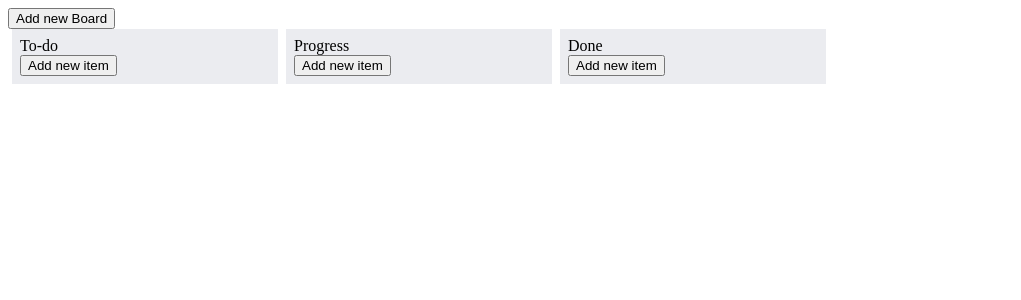
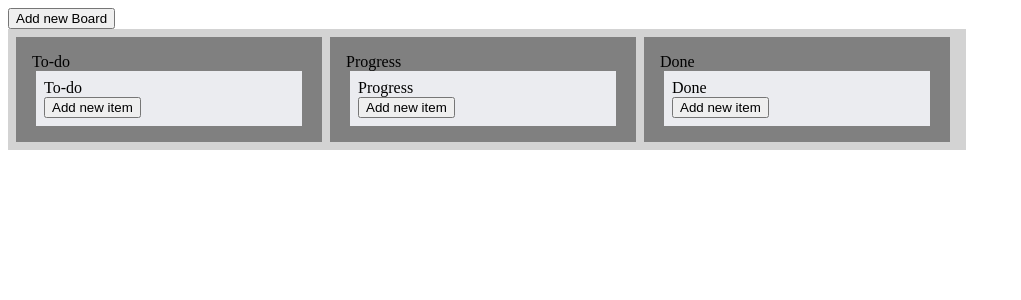
Before and after one commit to lioneye360/cheq-board, a React (Create React App) app: page / in a window 1280 px wide. Shown: the top 300 px of the page, without its empty margins (0-1021 px from the left). Built offline with nearby package versions, Linux system fonts and the light colour scheme.

Commit message:
initial commit

```diff
--- a/src/components/App/App.js
+++ b/src/components/App/App.js
@@ -7,7 +7,7 @@ import Column from "../Column/Column";
 
 const createBoard = (title, items) => {
     return {
-        id: `board-${new Date().getTime()}`,
+        id: `board-${Date.now() + (Math.random()*1000000).toFixed(0)}`,
         title: title ? title : 'Board Title',
         items: items && Array.isArray(items) ? items : []
     }
@@ -31,7 +31,7 @@ const getItems = (count, offset = 0, title) => {
     }
 };
 
-const reorder = (list, startIndex, endIndex) => {
+const reorder2 = (list, startIndex, endIndex) => {
   const result = Array.from(list);
   const [removed] = result.splice(startIndex, 1);
   result.splice(endIndex, 0, removed);
@@ -108,6 +108,53 @@ function App() {
         );
     };
 
+
+    const getListStyle = isDraggingOver => ({
+        background: isDraggingOver ? 'lightblue' : 'lightgrey',
+        display: 'flex',
+        padding: grid,
+        overflow: 'auto',
+    });
+
+    const grid = 8;
+
+    const getItemStyle = (isDragging, draggableStyle) => ({
+        // some basic styles to make the items look a bit nicer
+        userSelect: 'none',
+        padding: grid * 2,
+        margin: `0 ${grid}px 0 0`,
+
+        // change background colour if dragging
+        background: isDragging ? 'lightgreen' : 'grey',
+
+        // styles we need to apply on draggables
+        ...draggableStyle,
+    });
+
+    const onDragEnd2 = (result) => {
+        // dropped outside the list
+        if (!result.destination) {
+            return;
+        }
+
+        const items = reorder2(
+            state.items,
+            result.source.index,
+            result.destination.index
+        );
+        setState([...items]);
+
+    };
+
+// a little function to help us with reordering the result
+    const reorder = (list, startIndex, endIndex) => {
+        const result = Array.from(list);
+        const [removed] = result.splice(startIndex, 1);
+        result.splice(endIndex, 0, removed);
+
+        return result;
+    };
+
   return (
       <div>
         <button
@@ -120,10 +167,38 @@ function App() {
         </button>
 
         <div style={{ display: "flex" }}>
-          <DragDropContext onDragEnd={onDragEnd}>
-            {state.map((el, ind) => (
-                <Column key={ind} value={el} ind={ind} onClickDelete={(index) => deleteItem(ind, index)} onClickAdd={() => addItem(ind)}/>
-            ))}
+          <DragDropContext onDragEnd={onDragEnd2}>
+              <Droppable droppableId="droppable" direction="horizontal">
+                  {(provided, snapshot) => (
+                      <div
+                          ref={provided.innerRef}
+                          style={getListStyle(snapshot.isDraggingOver)}
+                          {...provided.droppableProps}
+                      >
+
+                          {state.map((el, ind) => (
+                            <Draggable key={el.id} draggableId={el.id} index={ind}>
+                                {(provided, snapshot) => (
+                                    <div
+                                        ref={provided.innerRef}
+                                        {...provided.draggableProps}
+                                        {...provided.dragHandleProps}
+                                        style={getItemStyle(
+                                            snapshot.isDragging,
+                                            provided.draggableProps.style
+                                        )}
+                                    >
+                                        <div>{el.title}</div>
+                                        <Column key={ind} value={el} ind={ind} onClickDelete={(index) => deleteItem(ind, index)} onClickAdd={() => addItem(ind)}/>
+                                    </div>
+                                )}
+                            </Draggable>
+                        ))}
+
+                          {provided.placeholder}
+                      </div>
+                  )}
+              </Droppable>
           </DragDropContext>
         </div>
       </div>
```
